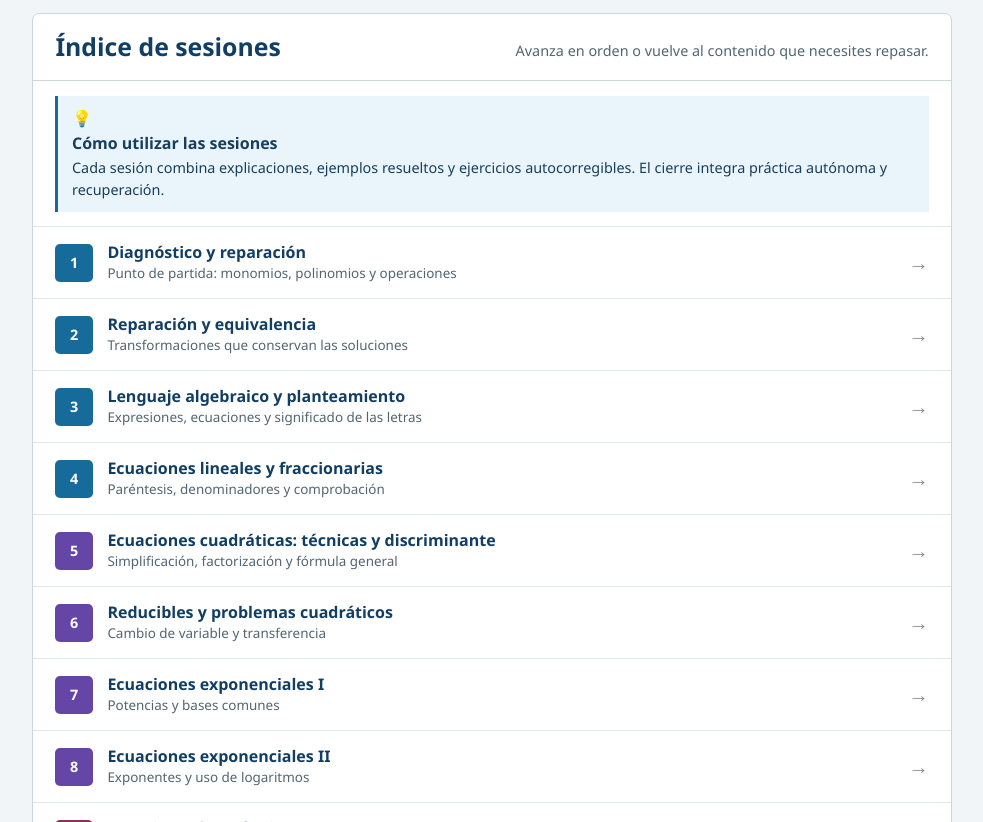
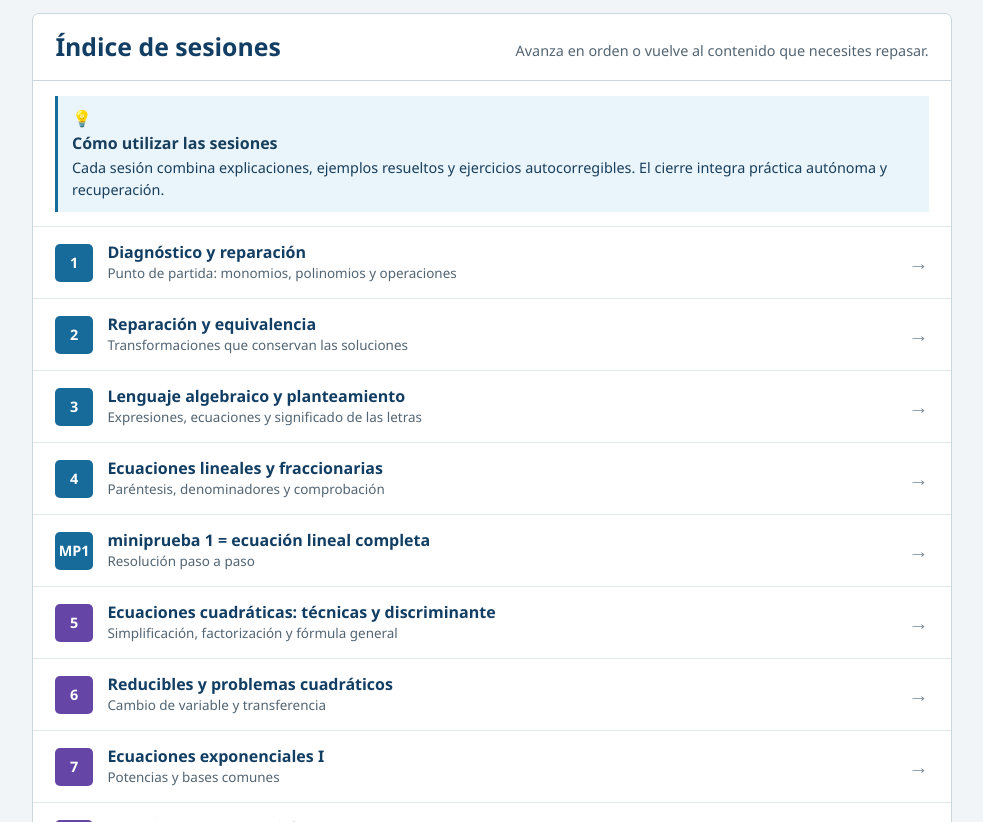
Before and after one commit to mabthera/MatematicasAplicadasI_Teis, a plain HTML site: page UD02/index.html in a window 1280 px wide. Shown: the part 278-1100 px from the top of the page, without its empty margins (148-1131 px from the left). Drawn offline with Linux system fonts and the light colour scheme.

Commit message:
Añade miniprueba de ecuación lineal a la UD02

```diff
--- a/UD02/index.html
+++ b/UD02/index.html
@@ -355,6 +355,7 @@
 <a class="session-card" href="02_sesion_02_reparacion_equivalencia.html"><span class="session-no">2</span><span class="session-title"><strong>Reparación y equivalencia</strong><span>Transformaciones que conservan las soluciones</span></span><span class="arrow" aria-hidden="true">→</span></a>
 <a class="session-card" href="03_sesion_03_lenguaje_algebraico_planteamiento.html"><span class="session-no">3</span><span class="session-title"><strong>Lenguaje algebraico y planteamiento</strong><span>Expresiones, ecuaciones y significado de las letras</span></span><span class="arrow" aria-hidden="true">→</span></a>
 <a class="session-card" href="04_sesion_04_ecuaciones_lineales_fraccionarias.html"><span class="session-no">4</span><span class="session-title"><strong>Ecuaciones lineales y fraccionarias</strong><span>Paréntesis, denominadores y comprobación</span></span><span class="arrow" aria-hidden="true">→</span></a>
+<a class="session-card" href="miniprueba_1_ecuacion_lineal_completa.png" target="_blank" rel="noopener"><span class="session-no">MP1</span><span class="session-title"><strong>miniprueba 1 = ecuación lineal completa</strong><span>Resolución paso a paso</span></span><span class="arrow" aria-hidden="true">→</span></a>
 </div></div>
         <div class="unit-block quadratics"><h3>Ecuaciones cuadráticas</h3><div class="session-grid">
 <a class="session-card quadratics" href="05_sesion_05_cuadraticas_metodos_discriminante.html"><span class="session-no">5</span><span class="session-title"><strong>Ecuaciones cuadráticas: técnicas y discriminante</strong><span>Simplificación, factorización y fórmula general</span></span><span class="arrow" aria-hidden="true">→</span></a>
```
Also changed, not shown: 1 other file.
